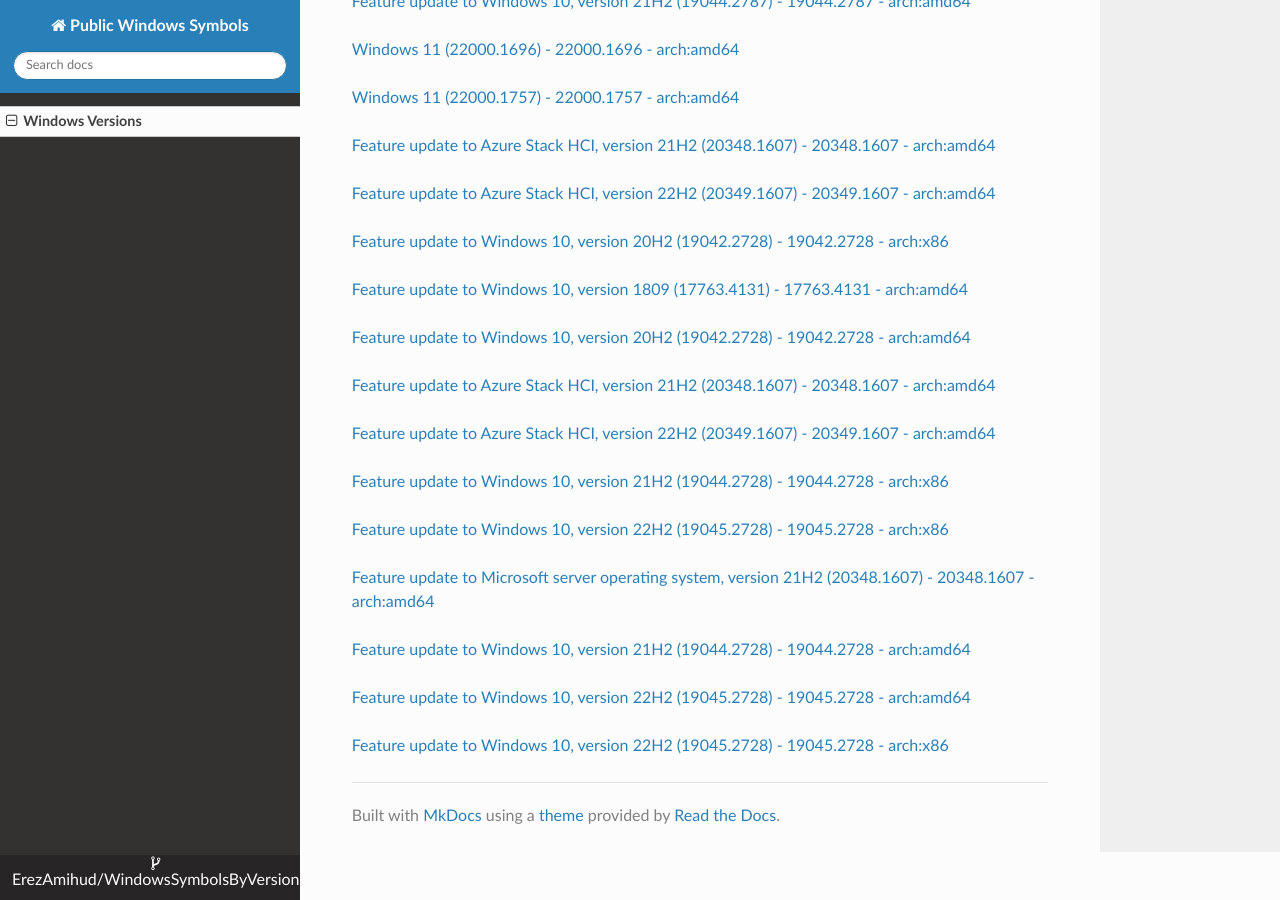
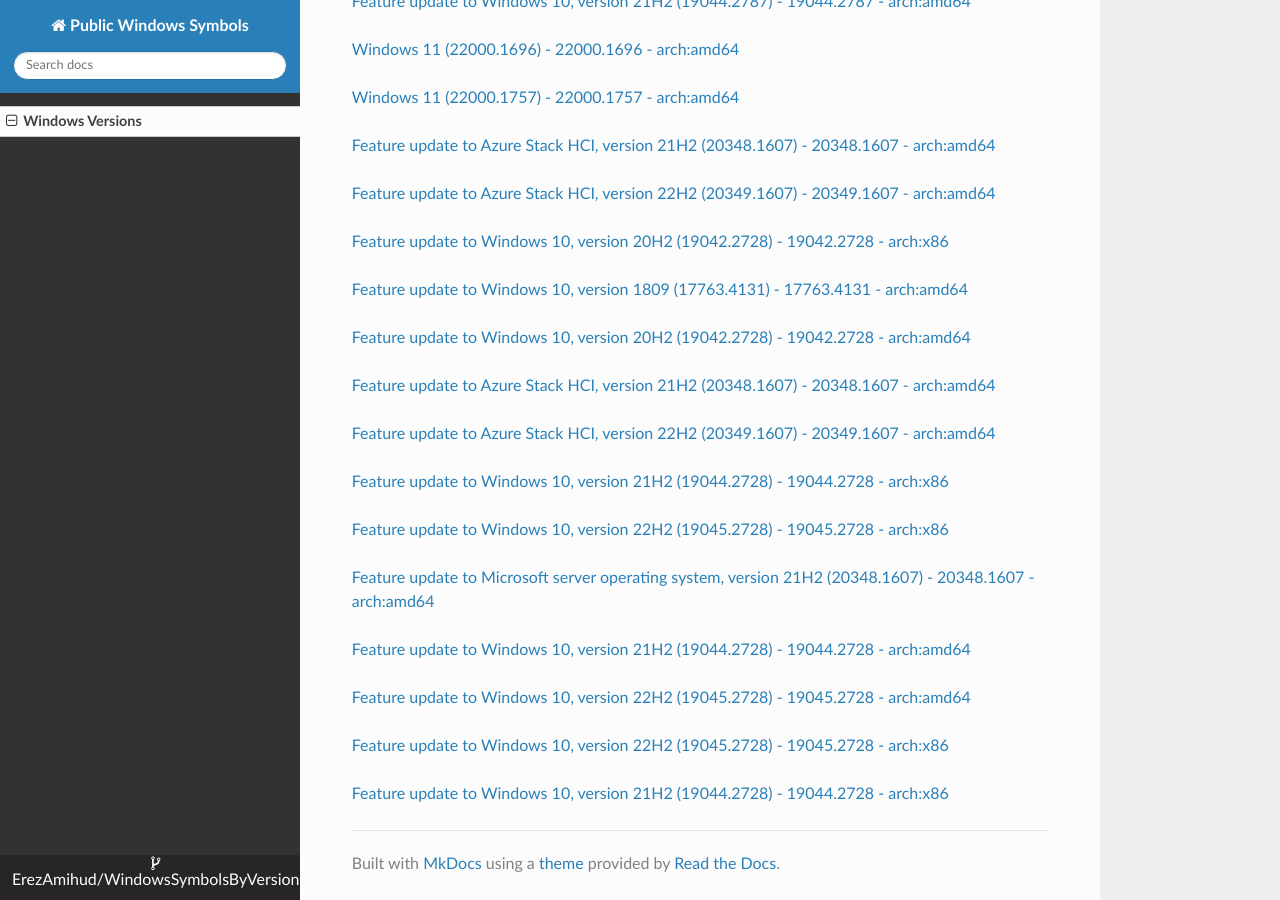
Before and after one commit to ErezAmihud/WindowsSymbolsByVersion, an MkDocs documentation site: the page built from docs/index.md, in a window 1280 px wide and 900 px high, scrolled down 36389 px. Built offline with MkDocs 1.6.1, drawn with Linux system fonts in a browser that asks for light colours; nearby versions of some CDN libraries.

Commit message:
Automated commit, add manifest for ecf9faa5-9cf5-4f0f-89b7-18ccca6e099e

```diff
--- a/docs/index.md
+++ b/docs/index.md
@@ -2113,3 +2113,6 @@
 
 
 [Feature update to Windows 10, version 22H2 (19045.2728) - 19045.2728 - arch:x86](https://github.com/ErezAmihud/WindowsSymbolsByVersion/blob/main/manifests/ddf1d41c-b3df-4ba7-ab15-1ccc01863f53.manifest)
+
+
+[Feature update to Windows 10, version 21H2 (19044.2728) - 19044.2728 - arch:x86](https://github.com/ErezAmihud/WindowsSymbolsByVersion/blob/main/manifests/ecf9faa5-9cf5-4f0f-89b7-18ccca6e099e.manifest)
```
Also changed, not shown: process_builds.json (+1 -1 lines).
